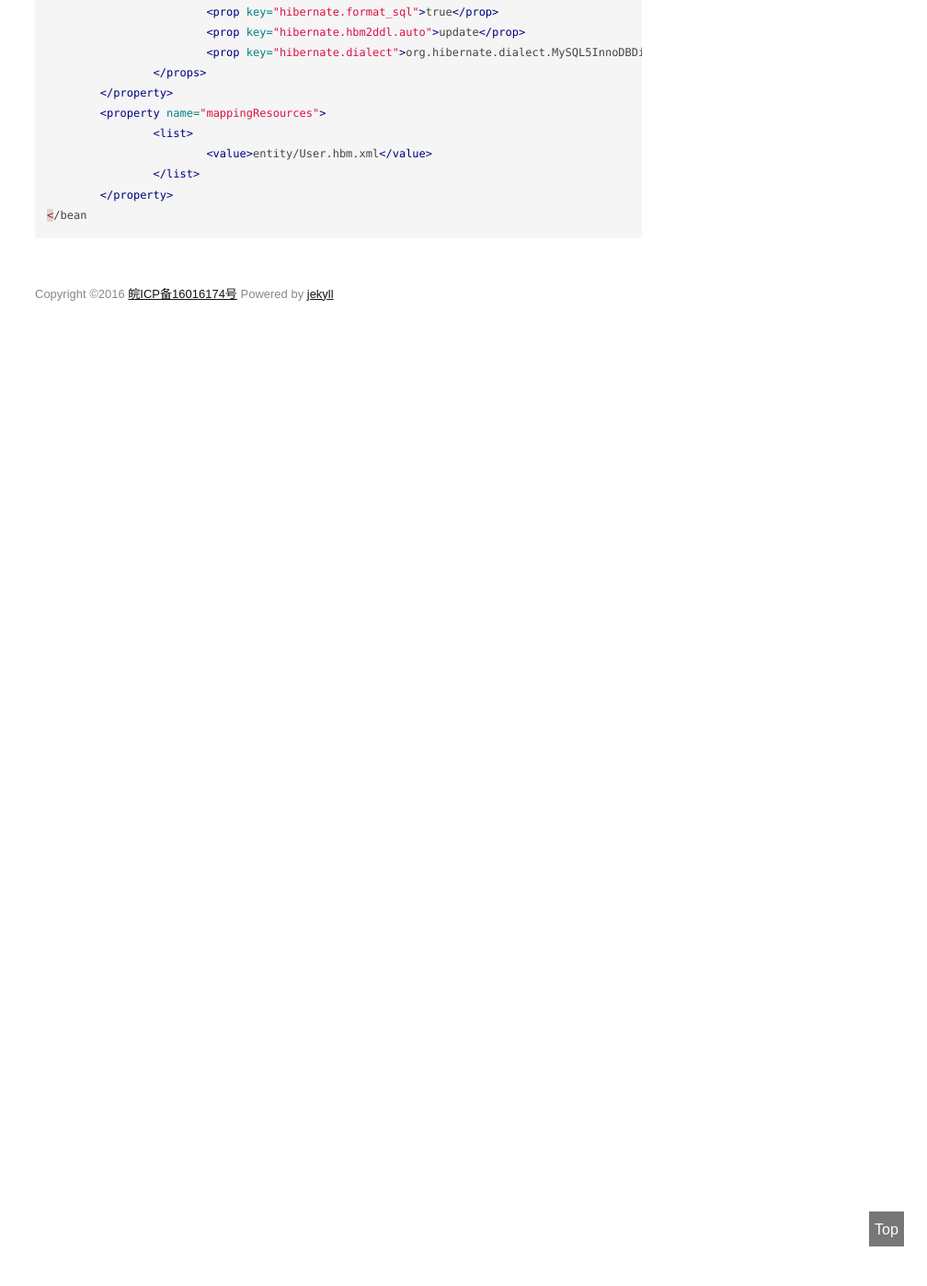
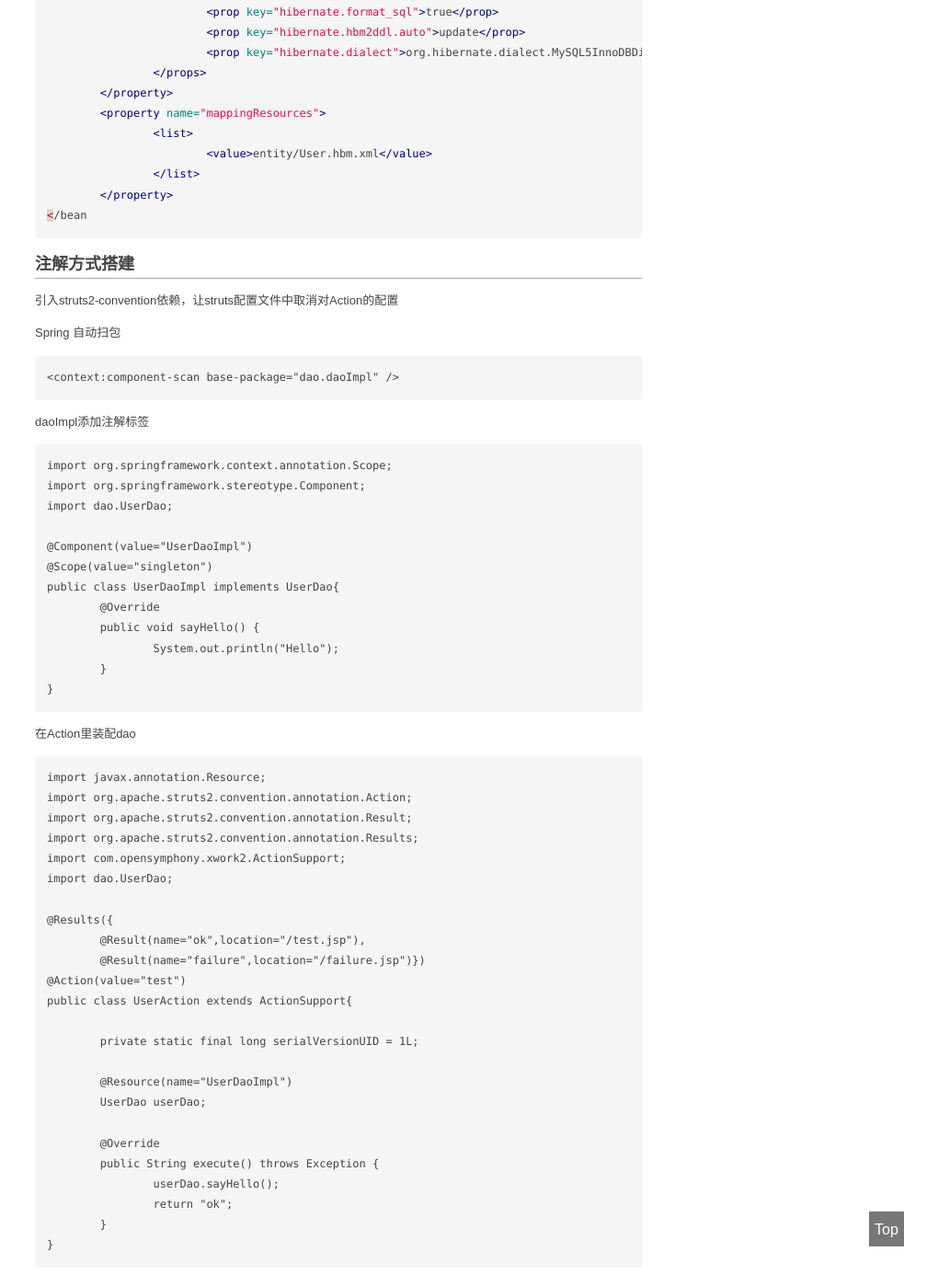
Before and after one commit to TMaize/tmaize-blog, a Jekyll site: the page built from _posts/2017-06-06-ssh框架搭建.md, in a window 1280 px wide and 1400 px high, scrolled down 8160 px. Shown: the whole window at 92% size, without its empty margins (272-1280 px from the left). Built offline with Jekyll 4.4.1, drawn with Linux system fonts in a browser that asks for light colours; before the commit the page ends 8501 px from its top, so only the background shows below that; some of the changed text lies outside the part shown.

Commit message:
修改文章，添加注解配置步骤

````diff
--- a/_posts/2017-06-06-spring整合hibernate和struts2.md
+++ b/_posts/2017-06-06-ssh框架搭建.md
@@ -1,6 +1,6 @@
 ---
 layout: mypost
-title: spring整合hibernate和struts2
+title: SSH框架搭建
 categories: [java]
 ---
 
@@ -381,3 +381,59 @@ HTTP Status 500 - Could not open Hibernate Session for transaction; nested excep
 	</property>
 </bean
 ```
+
+# 注解方式搭建
+
+引入struts2-convention依赖，让struts配置文件中取消对Action的配置
+
+Spring 自动扫包
+
+```
+<context:component-scan base-package="dao.daoImpl" />
+```
+
+daoImpl添加注解标签
+
+```
+import org.springframework.context.annotation.Scope;
+import org.springframework.stereotype.Component;
+import dao.UserDao;
+
+@Component(value="UserDaoImpl")
+@Scope(value="singleton")
+public class UserDaoImpl implements UserDao{
+	@Override
+	public void sayHello() {
+		System.out.println("Hello");
+	}
+}
+```
+
+在Action里装配dao
+
+```
+import javax.annotation.Resource;
+import org.apache.struts2.convention.annotation.Action;
+import org.apache.struts2.convention.annotation.Result;
+import org.apache.struts2.convention.annotation.Results;
+import com.opensymphony.xwork2.ActionSupport;
+import dao.UserDao;
+
+@Results({
+	@Result(name="ok",location="/test.jsp"),
+	@Result(name="failure",location="/failure.jsp")})
+@Action(value="test")
+public class UserAction extends ActionSupport{
+
+	private static final long serialVersionUID = 1L;
+
+	@Resource(name="UserDaoImpl")
+	UserDao userDao;
+
+	@Override
+	public String execute() throws Exception {
+		userDao.sayHello();
+		return "ok";
+	}
+}
+```
````
